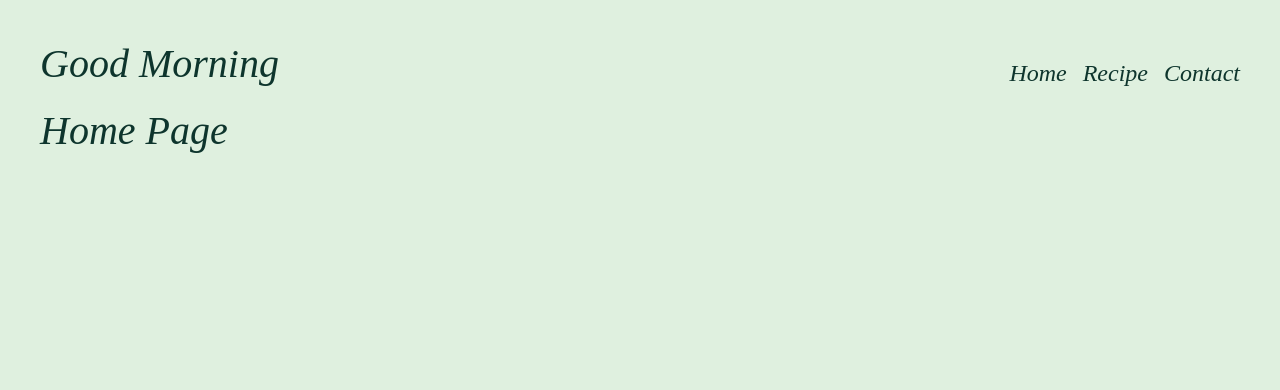
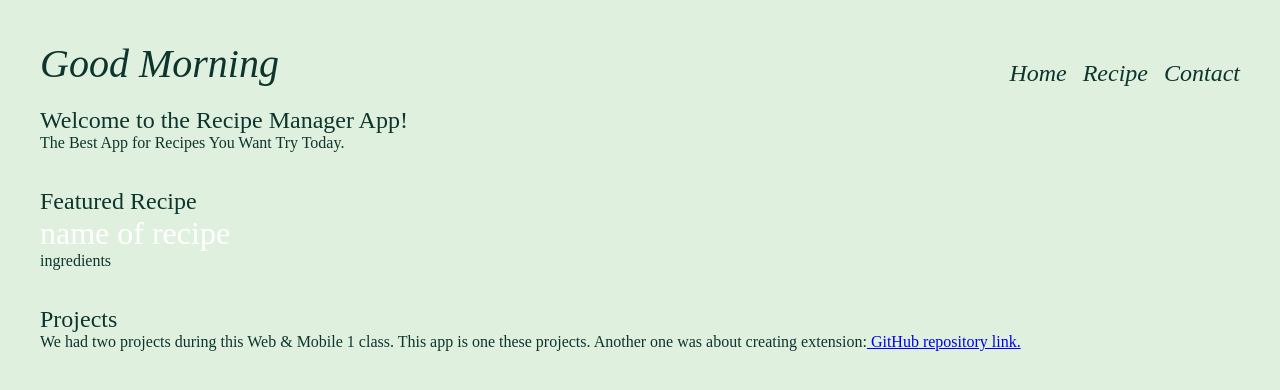
Before and after one commit to amusayevv/recipes, a React (Vite) app: page / in a window 1280 px wide. Shown: the top 390 px of the page. Built offline with nearby package versions, Linux system fonts and the light colour scheme; a web font is replaced by a local one.

Commit message:
home page

```diff
--- a/src/pages/Home.jsx
+++ b/src/pages/Home.jsx
@@ -1,7 +1,36 @@
 import React from "react";
 
 function Home () {
-    return <h1>Home Page</h1>
+    return(
+        <div>
+            <section >
+                <h2>Welcome to the Recipe Manager App!</h2>
+                <p>The Best App for Recipes You Want Try Today. </p>
+            </section>
+
+            <br /><br/>
+
+            <section>
+                <h2>Featured Recipe</h2>
+                <div classname="featured">
+                    <h3>name of recipe</h3>
+                    <p>ingredients</p>
+                    {/* <a href="#" target="_blank">View Full Recipe</a> */}
+                </div>
+            </section>
+            <br /><br />
+            <section>
+                <h2>Projects</h2>
+
+                <p>We had two projects during this Web & Mobile 1 class. This app is one these projects.
+                    Another one was about creating extension:
+                         <a href="https://github.com/amusayevv/auto-form-filler.git" target="_blank"> GitHub repository link. </a>
+                </p>
+            </section>
+
+        </div>
+
+    );
 }
 
 export default Home;
```
